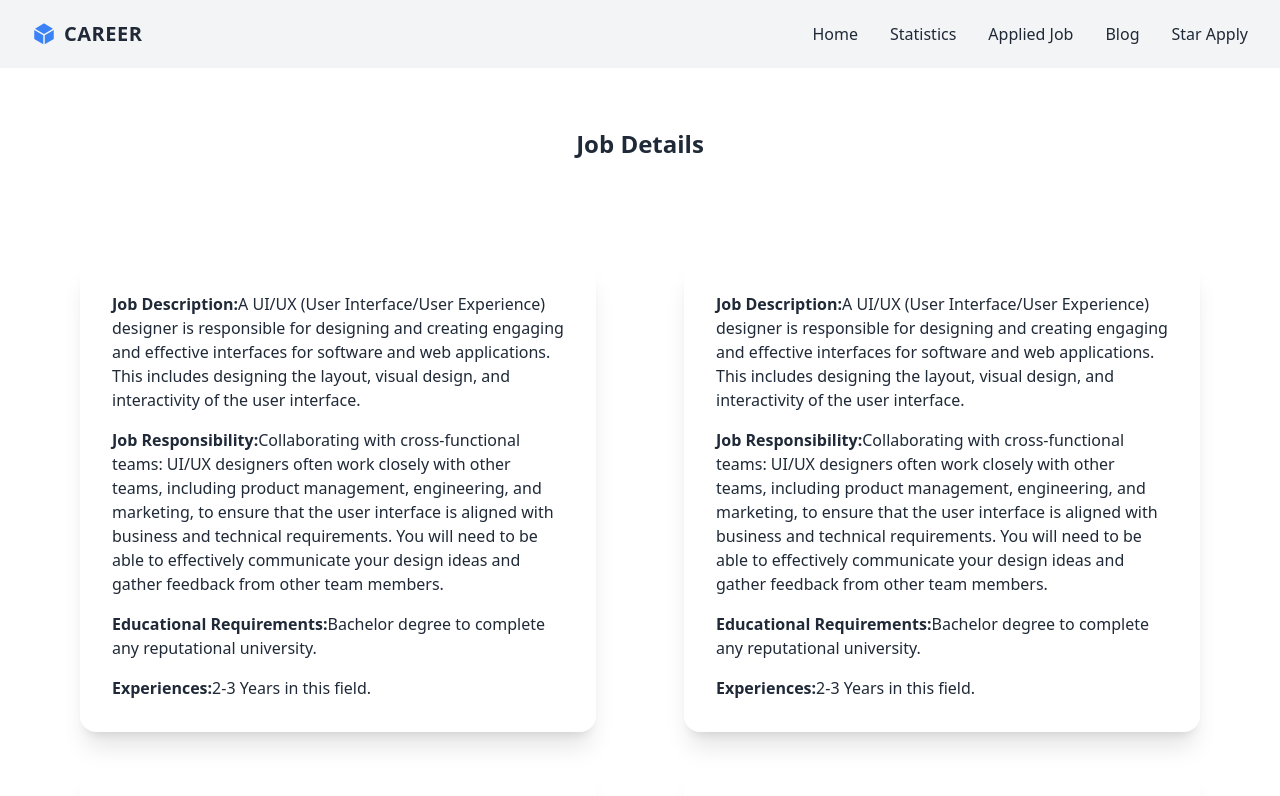
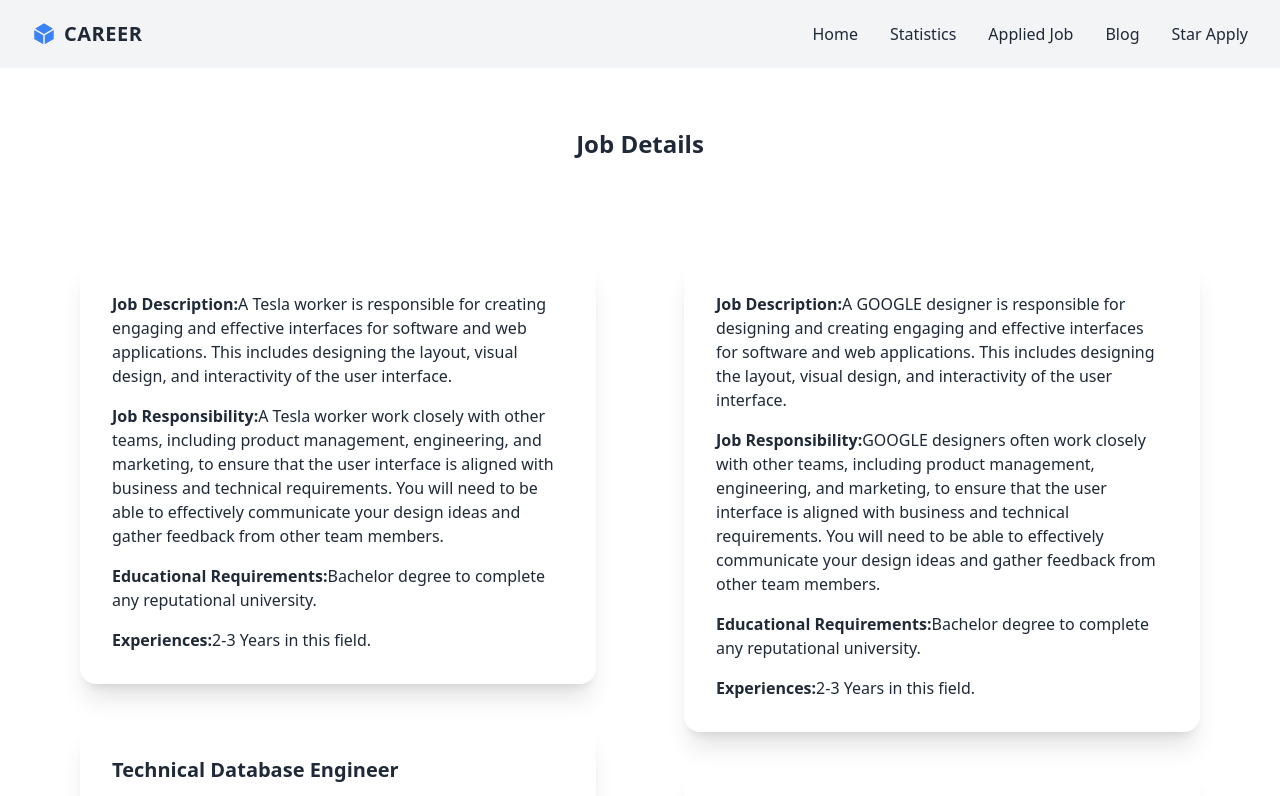
Before and after one commit to ApornaRakshit/career-hub, a React (Vite) app: page /viewDetail in a window 1280 px wide. Shown: the top 796 px of the page. Built offline with nearby package versions, Linux system fonts and the light colour scheme.

Commit message:
json update

```diff
--- a/public/features.json
+++ b/public/features.json
@@ -4,8 +4,8 @@
     "company":"Tesla",
     "name": "Technical Database Engineer",
     "logo":"https://i.ibb.co/tqKG19f/tesla-9-1.png",
-      "description": "A UI/UX (User Interface/User Experience) designer is responsible for designing and creating engaging and effective interfaces for software and web applications. This includes designing the layout, visual design, and interactivity of the user interface.",
-      "Responsibility": "Collaborating with cross-functional teams: UI/UX designers often work closely with other teams, including product management, engineering, and marketing, to ensure that the user interface is aligned with business and technical requirements. You will need to be able to effectively communicate your design ideas and gather feedback from other team members.",
+    "description": "A Tesla worker is responsible for  creating engaging and effective interfaces for software and web applications. This includes designing the layout, visual design, and interactivity of the user interface.",
+    "Responsibility": "A Tesla worker work closely with other teams, including product management, engineering, and marketing, to ensure that the user interface is aligned with business and technical requirements. You will need to be able to effectively communicate your design ideas and gather feedback from other team members.",
     "requirements":"Bachelor degree to complete any reputational university.",
     "salary" : "100K - 150K",
     "_job":"Remote",
@@ -21,8 +21,8 @@
     "company":"Google LLC",
     "name": "Senior Product Designer",
     "logo":"https://i.ibb.co/VVXkn7W/google-1-1-1.png",
-      "description":"A UI/UX (User Interface/User Experience) designer is responsible for designing and creating engaging and effective interfaces for software and web applications. This includes designing the layout, visual design, and interactivity of the user interface.",
-       "Responsibility": "Collaborating with cross-functional teams: UI/UX designers often work closely with other teams, including product management, engineering, and marketing, to ensure that the user interface is aligned with business and technical requirements. You will need to be able to effectively communicate your design ideas and gather feedback from other team members.",
+    "description":"A GOOGLE designer is responsible for designing and creating engaging and effective interfaces for software and web applications. This includes designing the layout, visual design, and interactivity of the user interface.",
+     "Responsibility": "GOOGLE designers often work closely with other teams, including product management, engineering, and marketing, to ensure that the user interface is aligned with business and technical requirements. You will need to be able to effectively communicate your design ideas and gather feedback from other team members.",
      "requirements":"Bachelor degree to complete any reputational university.",
      "salary" : "100K - 150K",
      "_job":"Onsite",
@@ -38,8 +38,8 @@
     "company":"Google LLC",
     "name": "Software Engineer",
     "logo":"https://i.ibb.co/VVXkn7W/google-1-1-1.png",
-      "description":"A UI/UX (User Interface/User Experience) designer is responsible for designing and creating engaging and effective interfaces for software and web applications. This includes designing the layout, visual design, and interactivity of the user interface.",
-       "Responsibility": "Collaborating with cross-functional teams: UI/UX designers often work closely with other teams, including product management, engineering, and marketing, to ensure that the user interface is aligned with business and technical requirements. You will need to be able to effectively communicate your design ideas and gather feedback from other team members.",
+    "description":"A GOOGLE designer is responsible for designing and creating engaging and effective interfaces for software and web applications. This includes designing the layout, visual design, and interactivity of the user interface.",
+     "Responsibility": "GOOGLE designers often work closely with other teams, including product management, engineering, and marketing, to ensure that the user interface is aligned with business and technical requirements. You will need to be able to effectively communicate your design ideas and gather feedback from other team members.",
      "requirements":"Bachelor degree to complete any reputational university.",
      "salary" : "100K - 150K",
      "_job":"Onsite",
@@ -55,8 +55,8 @@
     "company":"Netflix",
     "name": "Technical Database Engineer",
     "logo":"https://i.ibb.co/Cmbd4nV/netflix-4-1.png",
-      "description":"A UI/UX (User Interface/User Experience) designer is responsible for designing and creating engaging and effective interfaces for software and web applications. This includes designing the layout, visual design, and interactivity of the user interface.",
-      "Responsibility": "Collaborating with cross-functional teams: UI/UX designers often work closely with other teams, including product management, engineering, and marketing, to ensure that the user interface is aligned with business and technical requirements. You will need to be able to effectively communicate your design ideas and gather feedback from other team members.",
+    "description":"A Netflix is responsible for designing and creating engaging and effective interfaces for software and web applications. This includes designing the layout, visual design, and interactivity of the user interface.",
+    "Responsibility": "Netflix designers often work closely with other teams, including product management, engineering, and marketing, to ensure that the user interface is aligned with business and technical requirements. You will need to be able to effectively communicate your design ideas and gather feedback from other team members.",
     "requirements":"Bachelor degree to complete any reputational university.",
     "salary" : "100K - 150K",
     "_job":"Remote",
@@ -72,8 +72,8 @@
     "company":"Tesla",
     "name": "Mechanical Engineer",
     "logo":"https://i.ibb.co/tqKG19f/tesla-9-1.png",
-      "description":"A UI/UX (User Interface/User Experience) designer is responsible for designing and creating engaging and effective interfaces for software and web applications. This includes designing the layout, visual design, and interactivity of the user interface.",
-      "Responsibility": "Collaborating with cross-functional teams: UI/UX designers often work closely with other teams, including product management, engineering, and marketing, to ensure that the user interface is aligned with business and technical requirements. You will need to be able to effectively communicate your design ideas and gather feedback from other team members.",
+    "description":"A Mechanical engineer is responsible for designing and creating engaging and effective interfaces for software and web applications. This includes designing the layout, visual design, and interactivity of the user interface.",
+    "Responsibility": "A mechanical engineer work closely with other teams, including product management, engineering, and marketing, to ensure that the user interface is aligned with business and technical requirements. You will need to be able to effectively communicate your design ideas and gather feedback from other team members.",
     "requirements":"Bachelor degree to complete any reputational university.",
     "salary" : "100K - 150K",
     "_job":"Onsite",
@@ -90,8 +90,8 @@
     "company":"Google LLC",
     "name": "UX and UI Designer",
     "logo":"https://i.ibb.co/VVXkn7W/google-1-1-1.png",
-      "description":"A UI/UX (User Interface/User Experience) designer is responsible for designing and creating engaging and effective interfaces for software and web applications. This includes designing the layout, visual design, and interactivity of the user interface.",
-      "Responsibility": "Collaborating with cross-functional teams: UI/UX designers often work closely with other teams, including product management, engineering, and marketing, to ensure that the user interface is aligned with business and technical requirements. You will need to be able to effectively communicate your design ideas and gather feedback from other team members.",
+    "description":"A GOOGLE designer is responsible for designing and creating engaging and effective interfaces for software and web applications. This includes designing the layout, visual design, and interactivity of the user interface.",
+    "Responsibility": "GOOGLE designers often work closely with other teams, including product management, engineering, and marketing, to ensure that the user interface is aligned with business and technical requirements. You will need to be able to effectively communicate your design ideas and gather feedback from other team members.",
     "requirements":"Bachelor degree to complete any reputational university.",
     "salary" : "100K - 150K",
     "_job":"Remote",
--- a/src/components/FeatureData.jsx
+++ b/src/components/FeatureData.jsx
@@ -2,8 +2,11 @@ import React from "react";
 import { Link, } from 'react-router-dom'
 
 const FeatureData = (props) => {
-  console.log(props.featureData);
+  //console.log(props.featureData);
   const { name, company, logo, _job, _job_ ,id} = props.featureData
+
+  const handleAddToCart = props.handleAddToCart
+
   return (
     <div>
       <div>
@@ -28,14 +31,14 @@ const FeatureData = (props) => {
                 <path strokeLinecap="round" strokeLinejoin="round" d="M12 6v12m-3-2.818l.879.659c1.171.879 3.07.879 4.242 0 1.172-.879 1.172-2.303 0-3.182C13.536 12.219 12.768 12 12 12c-.725 0-1.45-.22-2.003-.659-1.106-.879-1.106-2.303 0-3.182s2.9-.879 4.006 0l.415.33M21 12a9 9 0 11-18 0 9 9 0 0118 0z" />
               </svg>
               {_job_}
+
             </div>
             <div className="card-actions">
-              <Link to='/viewDetail' className='default'><button className='bg-blue-400 rounded-md px-4 py-2 mt-4 mb-4 text-white fw-bold'>View Details
-              </button>
+              <Link to='/viewDetail' className='default'><button onClick={()=>handleAddToCart(props.product)} className='bg-blue-400 text-center rounded-md px-4 py-2 mb-2 text-white fw-bold'>View Detail</button>
               </Link>
-
             </div>
           </div>
+
         </div>
       </div>
     </div>
--- a/src/components/JobDetail.jsx
+++ b/src/components/JobDetail.jsx
@@ -2,7 +2,7 @@ import React from "react";
 import { Link } from 'react-router-dom'
 
 const JobDetail = (props) => {
-    console.log(props.jobDetail);
+    //console.log(props.jobDetail);
     const { Responsibility, name, description, requirements, experience, salary, jobTitle, phone, email, address, company } = props.jobDetail;
     return (
         <div className="">
--- a/src/components/SingleData.jsx
+++ b/src/components/SingleData.jsx
@@ -2,7 +2,7 @@ import React from "react";
 
 
 const SingleData = (props) => {
-  console.log(props.singleData)
+  //console.log(props.singleData)
   const { icons,_name, jobAvailable } = props.singleData;
   return (
     <div>
--- a/src/components/ViewDetail.jsx
+++ b/src/components/ViewDetail.jsx
@@ -5,10 +5,14 @@ const ViewDetail = () => {
     const [detail, setDetail] = useState([]);
 
 
+
     useEffect(() => {
         const loadDetail = async() => {
          const res = await fetch('features.json');
          const detail = await res.json();
+
+
+
 
          setDetail(detail);
         }
@@ -21,10 +25,10 @@ const ViewDetail = () => {
                     <h2 className="text-2xl font-bold">Job Details</h2></div>
             <div className="grid grid-cols-1 md:grid-cols-2 lg:grid-cols-2 m-10 h-100 gap-2">
             {
-                detail.map((jobDetail)=>{
-                    console.log(jobDetail)
-                    return <JobDetail jobDetail = {jobDetail}/>
-                })
+                detail.map(jobDetail => <JobDetail jobDetail = {jobDetail}
+
+
+                ></JobDetail>)
             }
             </div>
         </>
```
Lines whose indentation alone changed are shown as unchanged.
